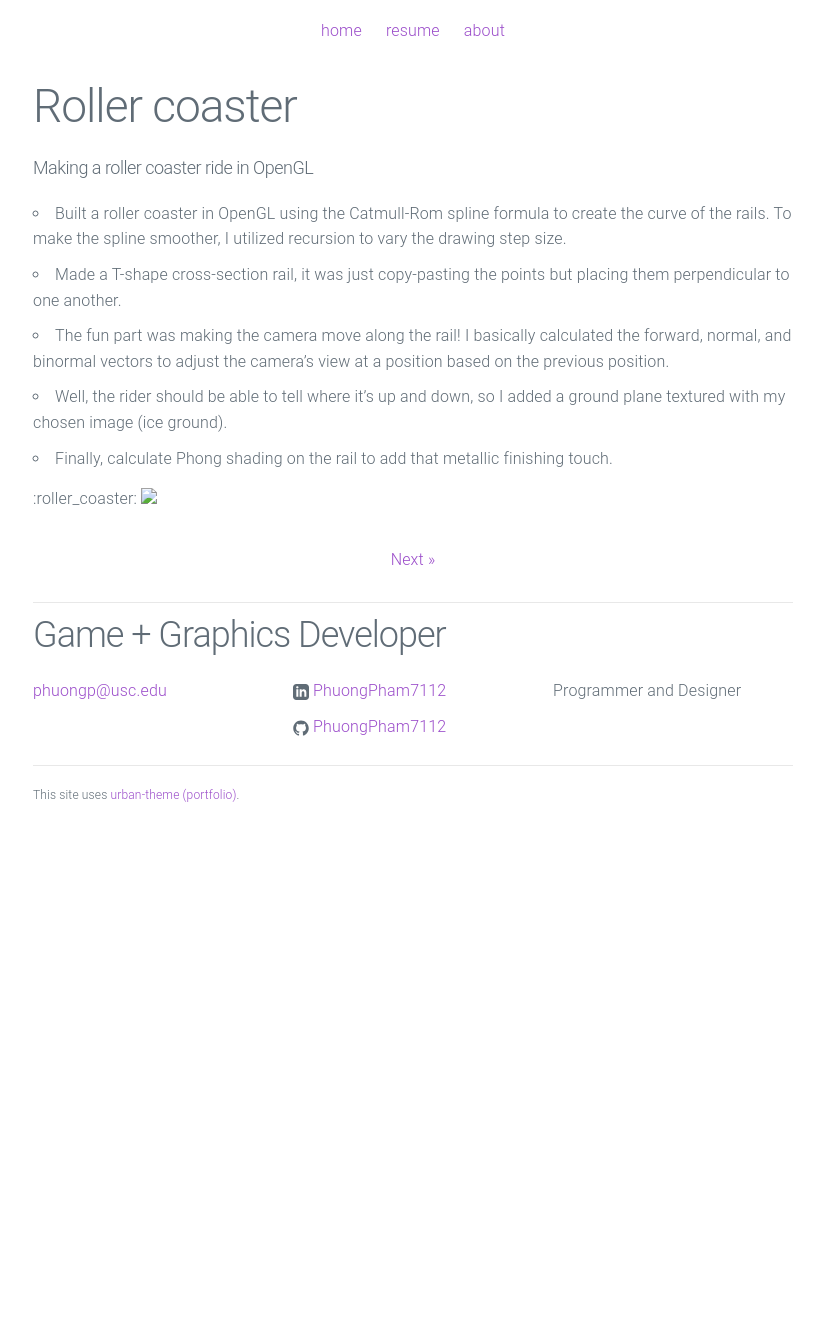
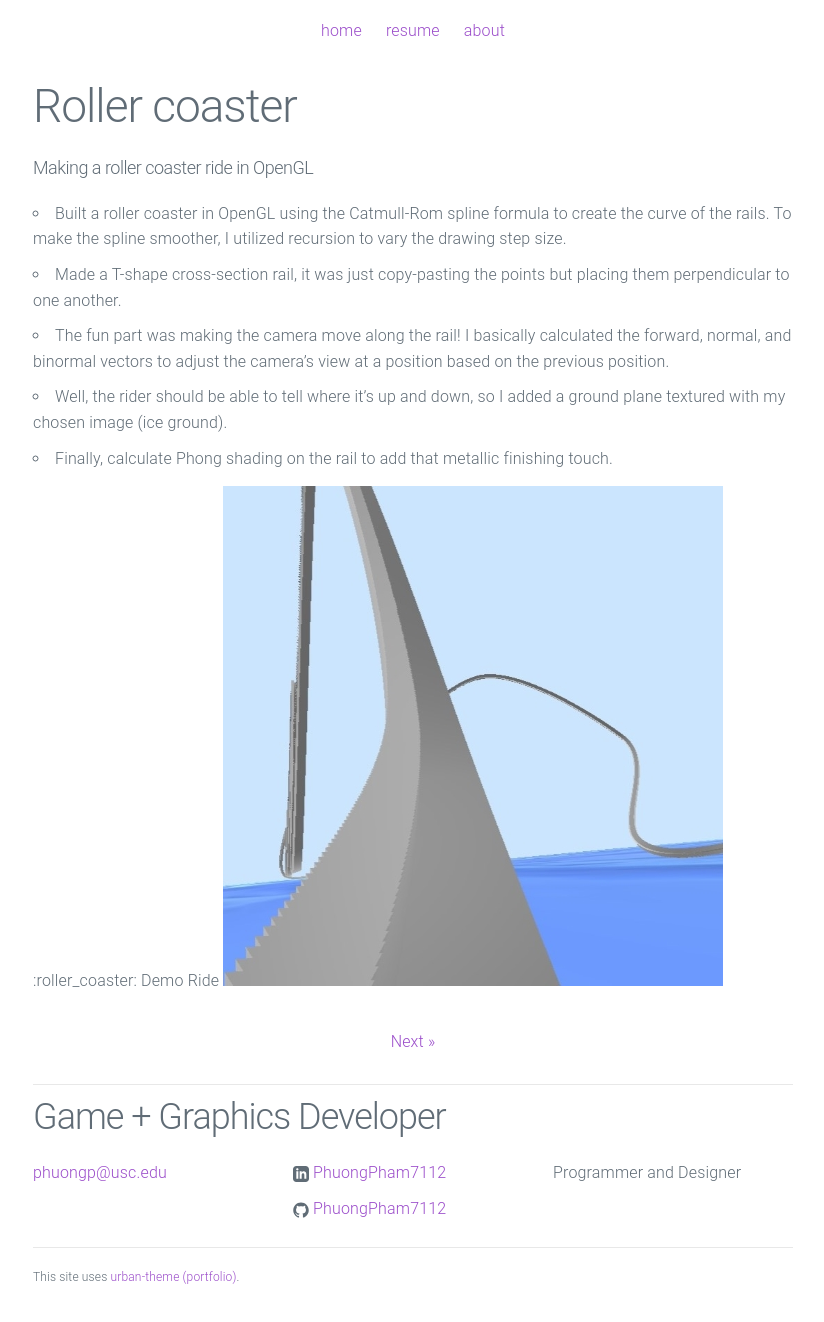
Before and after one commit to PhuongPham7112/PhuongPham7112.github.io, a Jekyll site: the page built from _posts/2023-03-06-roller-coaster.md, in a window 1280 px wide. Shown: the whole page, without its empty margins (227-1051 px from the left). Built offline with Jekyll 4.4.1, drawn with Linux system fonts in a browser that asks for light colours; before the commit the page ends 900 px from its top, so only the background shows below that.

Commit message:
Update 2023-03-06-roller-coaster.md

```diff
--- a/_posts/2023-03-06-roller-coaster.md
+++ b/_posts/2023-03-06-roller-coaster.md
@@ -12,4 +12,5 @@ preview: /assets/roller_coaster_img/preview_roller_coaster.jpg
 - Well, the rider should be able to tell where it's up and down, so I added a ground plane textured with my chosen image (ice ground).
 - Finally, calculate Phong shading on the rail to add that metallic finishing touch.
 
-:roller_coaster: [<img src="assets/roller_coaster_img/preview_roller_coaster.jpg">](https://github.com/PhuongPham7112/PhuongPham7112.github.io/assets/47183131/be085386-c9f8-4c37-af31-11c189b73d09)
+:roller_coaster: Demo Ride
+[<img src="/assets/roller_coaster_img/preview_roller_coaster.jpg">](https://github.com/PhuongPham7112/PhuongPham7112.github.io/assets/47183131/be085386-c9f8-4c37-af31-11c189b73d09)
```
